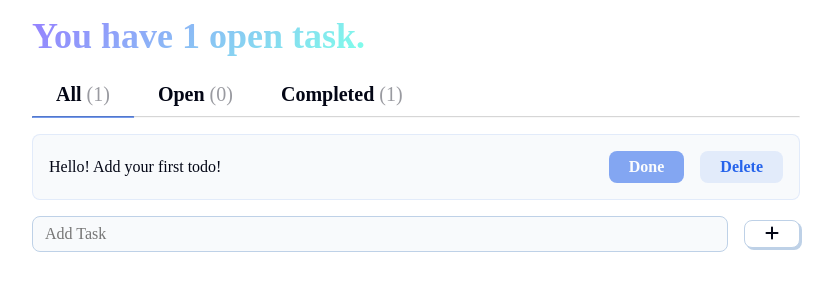
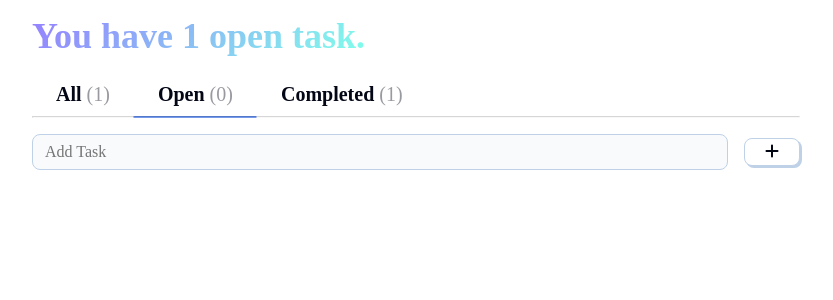
Before and after one commit to yashkemkar/To-Do-App-React.js, a React (Vite) app in the folder todo_app/: page / in a window 1280 px wide. Shown: the top 300 px of the page, without its empty margins (224-1057 px from the left). Built offline with nearby package versions, Linux system fonts and the light colour scheme; a web font is replaced by a local one.

Commit message:
db bug fixed, removed setSelectedTab

```diff
--- a/todo_app/src/App.jsx
+++ b/todo_app/src/App.jsx
@@ -17,7 +17,7 @@ function App() {
 
   const [todos, setTodos] = useState([{ input: 'Hello! Add your first todo!', complete: true }])
 
-  const [selectedTab, setSelectedTab] = useState('All')
+  const [selectedTab, setSelectedTab] = useState('Open')
 
   // create an add function
   function handleAddTodo(newTodo) {
@@ -45,7 +45,7 @@ function App() {
   }
   // need to save data from previous use onto local storage. Stored within the JSON to be accessed later. Using object literal syntax and stringify the todo list and save it to our todo app.
   function handleSaveData(currTodos) {
-    db = localStorage.setItem('todo_app', JSON.stringify({ todos: currTodos }))
+    localStorage.setItem('todo_app', JSON.stringify({ todos: currTodos }))
   }
 
   // use effect to pull previously stored data when user reloads after the first time
@@ -59,7 +59,7 @@ function App() {
     <>
       <Header todos={todos} />
       <Tabs selectedTab={selectedTab} setSelectedTab={setSelectedTab} todos={todos} />
-      <TodoList handleCompleteTodo={handleCompleteTodo} handleDeleteTodo={handleDeleteTodo} todos={todos} selectedTab={selectedTab} setSelectedTab={setSelectedTab} />
+      <TodoList handleCompleteTodo={handleCompleteTodo} handleDeleteTodo={handleDeleteTodo} todos={todos} selectedTab={selectedTab}/>
       <TodoInput handleAddTodo={handleAddTodo} />
     </>
   )
--- a/todo_app/src/components/TodoCard.jsx
+++ b/todo_app/src/components/TodoCard.jsx
@@ -1,6 +1,6 @@
 export function TodoCard(props) {
     const { todo, handleDeleteTodo, todoIndex, handleCompleteTodo } = props //destructure the todos so we can use it in other components.
-    console.log(todo)
+
     return (
         <div className = "card todo-item">
             <p>{todo.input}</p>
--- a/todo_app/src/components/TodoInput.jsx
+++ b/todo_app/src/components/TodoInput.jsx
@@ -3,9 +3,11 @@ import { useState } from "react"
 export function TodoInput(props) {
     const { handleAddTodo } = props
     const [inputValue, setInputValue] = useState("")
+
     return (
         <div className="input-container">
             <input value={inputValue} onChange={(e) => { setInputValue(e.target.value) }} placeholder="Add Task" />
+
             <button onClick={() => {
                 if (!inputValue) {return} //Guard clause
                 handleAddTodo(inputValue)
--- a/todo_app/src/components/TodoList.jsx
+++ b/todo_app/src/components/TodoList.jsx
@@ -9,12 +9,13 @@ export function TodoList(props) {
                 todos.filter(val => !val.complete) //if not 'complete' present open tasks.
     return (
         <>
-            {filterTodosList.map((todo, todoIndex) => {
+             {filterTodosList.map((todo, todoIndex) => {
+                const tempTodoIndex = todos.findIndex(val => val.input == todo.input)
                 return (
                     <TodoCard
                         key={todoIndex}
-                        todoIndex = {todos.findIndex(val => val.input == todo.input)}
                         {...props}
+                        todoIndex={tempTodoIndex}
                         todo={todo} />
                 )
             })}
```
